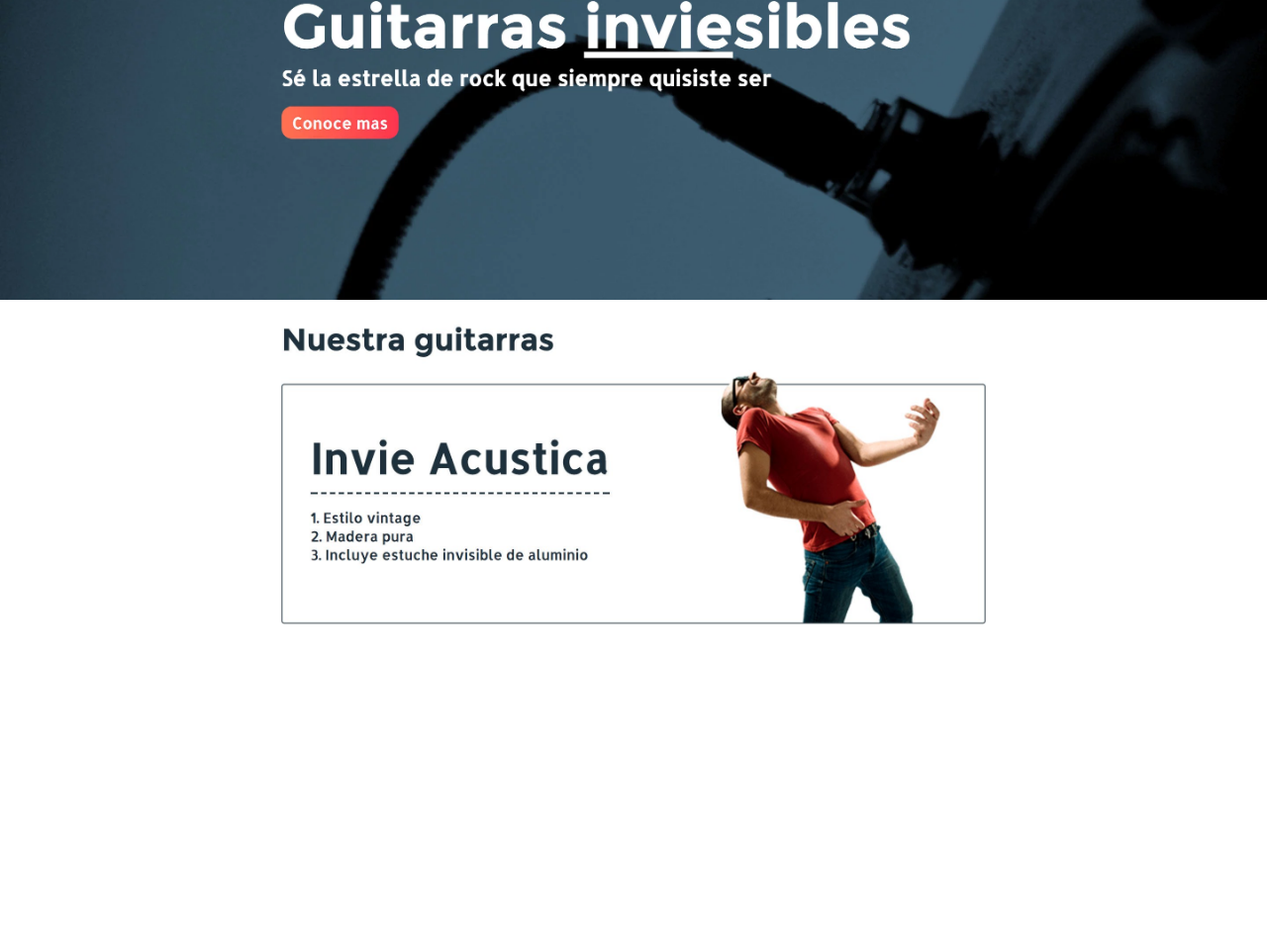
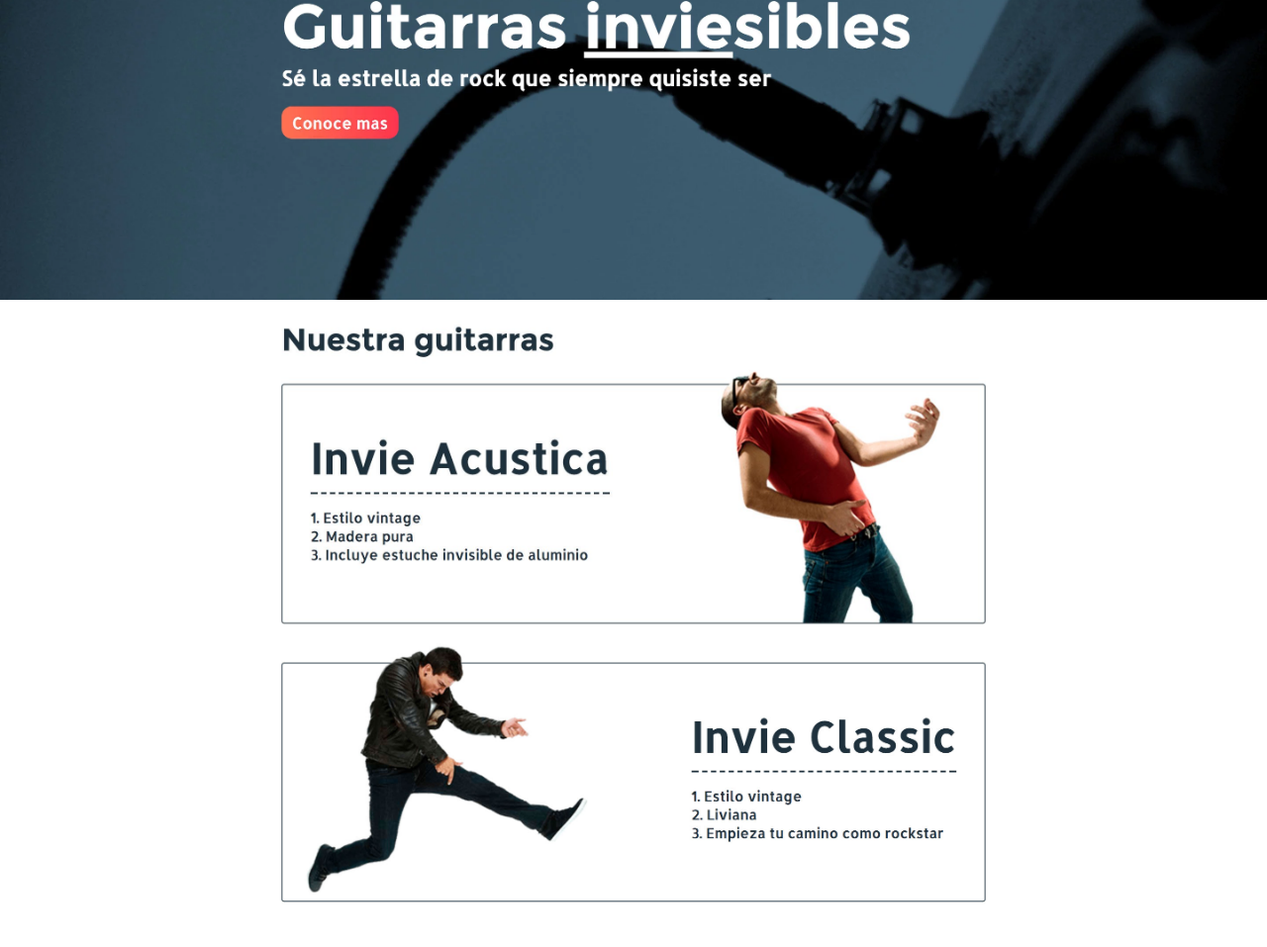
Before and after one commit to roselinorozco/invie-gitHub, a plain HTML site: page index.html in a window 1280 px wide. Shown: the part 172-1129 px from the top of the page at 99% size. Before the commit the page ends 815 px from the top, so only its background shows below. Drawn offline with Linux system fonts and the light colour scheme.

Commit message:
cambios en index

```diff
--- a/index.html
+++ b/index.html
@@ -14,6 +14,7 @@
      <img src="header.jpg" alt="">
      <img src="hero.webp" alt="">
      <img src="acustica.jpg" alt="">
+     <img src="clasica.jpg" alt="">
 
   </body>
 </html>
```
